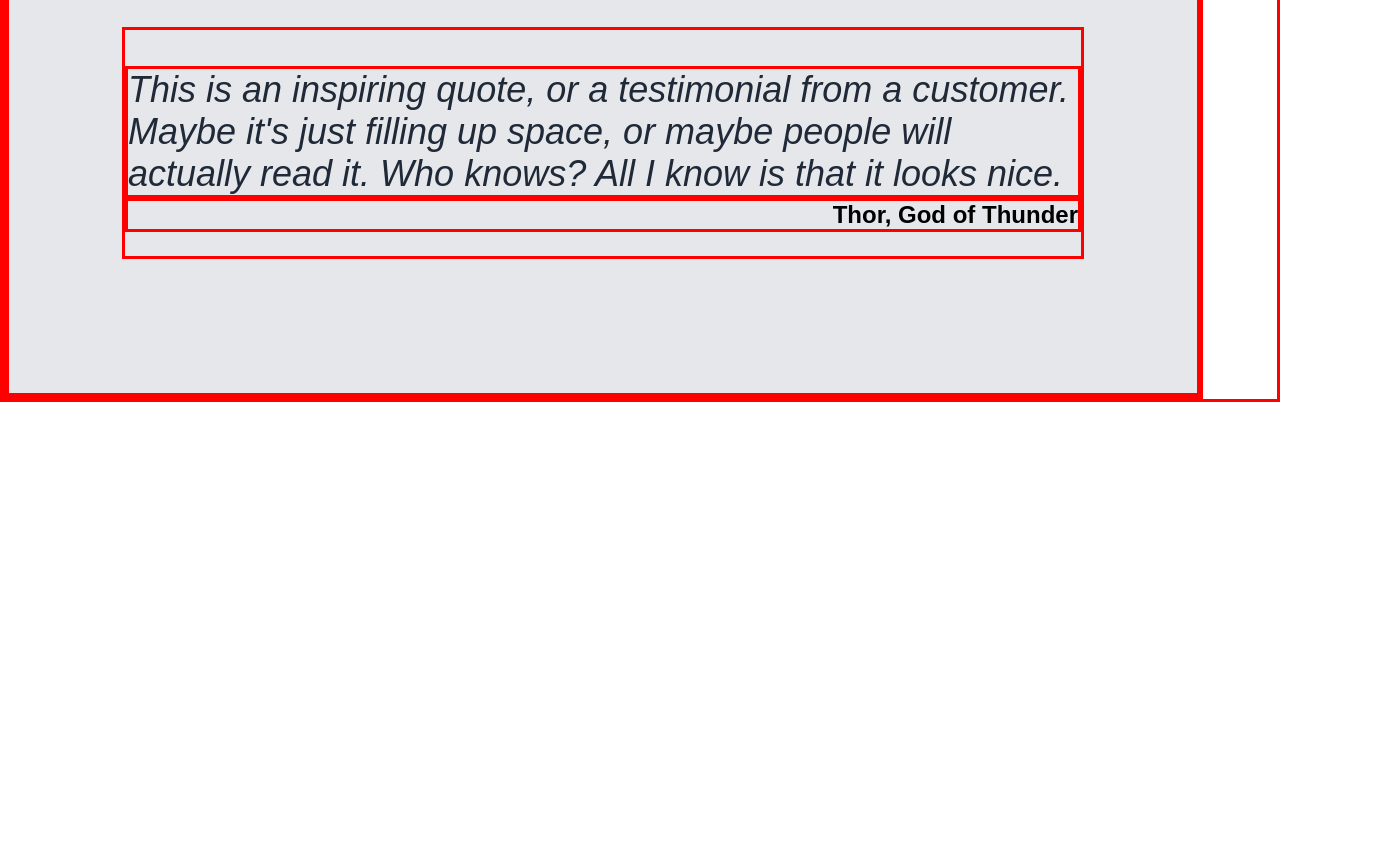
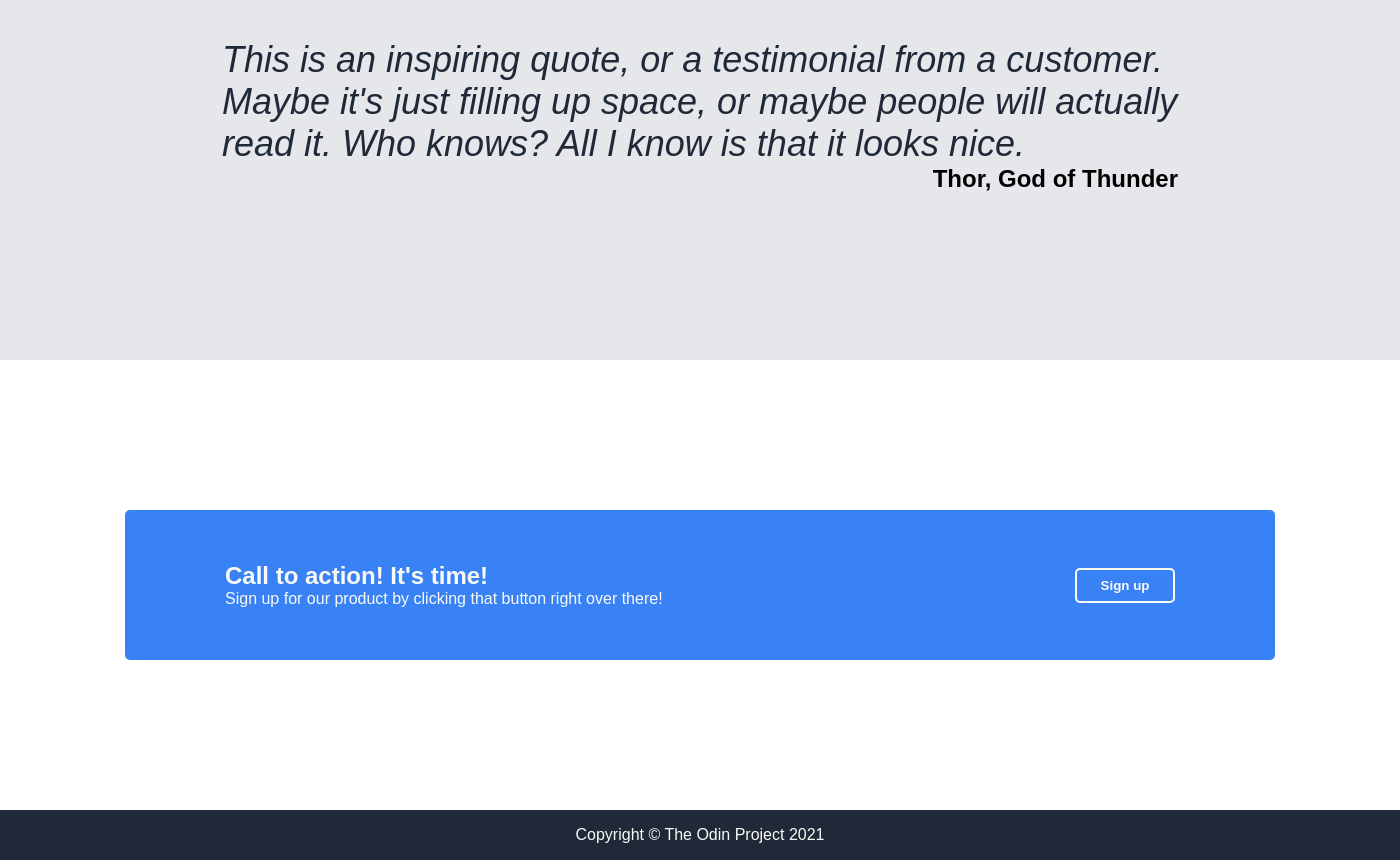
Before and after one commit to sahidalizakaria/odin-landing-page, a plain HTML site: page index.html in a window 1280 px wide. Shown: the part 1246-2106 px from the top of the page, 1400 px wide, since content can reach past the window. Before the commit the page ends 1648 px from the top, so only its background shows below. Drawn offline with Linux system fonts and the light colour scheme.

Commit message:
Add the bottom section

```diff
--- a/index.html
+++ b/index.html
@@ -23,7 +23,7 @@
     <div class="hero-info">
       <h1>This website is awesome</h1>
       <p>This website has some subtext that goes under the main title. It's smaller font and the color is lower contrast</p>
-    <button class="hero-button">Sign up</button>
+      <button class="hero-button">Sign up</button>
     </div>
   </div>
 </div>
@@ -58,6 +58,20 @@
   </div>
 </div>
 
+<div class="bottom">
+  <div class="container">
+    <div class="call-to-action">
+      <div class="cta-text">
+        <h3>Call to action! It's time!</h3>
+        <p>Sign up for our product by clicking that button right over there!</p>
+      </div>
+      <button class="cta-button">Sign up</button>
+    </div>
+  </div>
+  <div class="footer">
+    <p class="copyright">Copyright &#169; The Odin Project 2021</p>
+  </div>
+</div>
 </body>
 
 </html>
--- a/style.css
+++ b/style.css
@@ -1,23 +1,22 @@
-* {
+/* * {
   border: solid;
   border-color: red;
-}
+} */
 
 body {
   font-family: Arial, Helvetica, sans-serif;
   box-sizing: border-box;
   margin: 0;
   padding: 0;
-  width: 1200px!important;
+  width: 1400px!important;
 }
 
-/*TOP SECTION*/
+/* TOP SECTION */
 .top {
   background-color: #1f2937;
   color: #f9faf8;
 }
 
-/*HEADER*/
 .header {
   height: 40px;
   display: flex;
@@ -42,7 +41,6 @@ a {
   text-decoration: none;
 }
 
-/*HERO*/
 .hero {
   height: 500px;
   display: flex;
@@ -56,7 +54,7 @@ a {
 }
 
 img {
-  width: 400px;
+  width: 500px;
   height: auto;
 }
 
@@ -64,7 +62,7 @@ img {
   display: flex;
   flex-direction: column;
   justify-content: center;
-  width: 400px;
+  width: 500px;
   height: 500px;
   margin: 0;
   padding: 0;
@@ -85,6 +83,7 @@ a {
 
 .hero-button {
   width: 100px;
+  height: 35px;
   background-color: #3882f6;
   color: #f9faf8;
   padding: 6px 12px;
@@ -92,7 +91,7 @@ a {
   font-weight: bold;
 }
 
-/*UPPER-MIDDLE SECTION*/
+/* UPPER-MIDDLE SECTION */
 .upper-middle {
   text-align: center;
   height: 550px;
@@ -112,11 +111,9 @@ a {
   display: flex;
   justify-content: center;
   gap: 52px;
-  /* height: 300px; */
 }
 
 .info {
-  /* box-sizing: border-box; */
   width: 200px;
 }
 
@@ -125,10 +122,9 @@ a {
   justify-content: center;
   border: 5px solid dodgerblue;
   border-radius: 10px;
-  /* margin-bottom: 10px; */
 }
 
-/*LOWER-MIDDLE SECTION*/
+/* LOWER-MIDDLE SECTION */
 .lower-middle {
   background-color: #e5e7eb;
   height: 500px;
@@ -157,3 +153,55 @@ a {
   display: flex;
   justify-content: flex-end;
 }
+
+/* BOTTOM */
+.bottom>.container {
+  height: 450px;
+  display: flex;
+  flex-direction: column;
+  justify-content: center;
+  align-items: center;
+}
+
+.call-to-action {
+  height: 150px;
+  width: 1150px;
+  padding: 0 100px;
+  box-sizing: border-box;
+  background-color: #3882f6;
+  color: #f9faf8;
+  border-radius: 5px;
+  display: flex;
+  justify-content: space-between;
+  align-items: center;
+}
+
+.cta-text>h3 {
+  font-size: 24px;
+  margin: 0;
+}
+
+.cta-text>p {
+  margin: 0;
+}
+
+.cta-button {
+  width: 100px;
+  height: 35px;
+  background-color: #3882f6;
+  color: #f9faf8;
+  padding: 6px 12px;
+  border: 2px solid #f9faf8;
+  border-radius: 5px;
+  font-weight: bold;
+}
+
+.footer {
+  background-color: #1f2937;
+  display: flex;
+  justify-content: center;
+}
+
+.copyright {
+  color: #f9faf8;
+}
```
